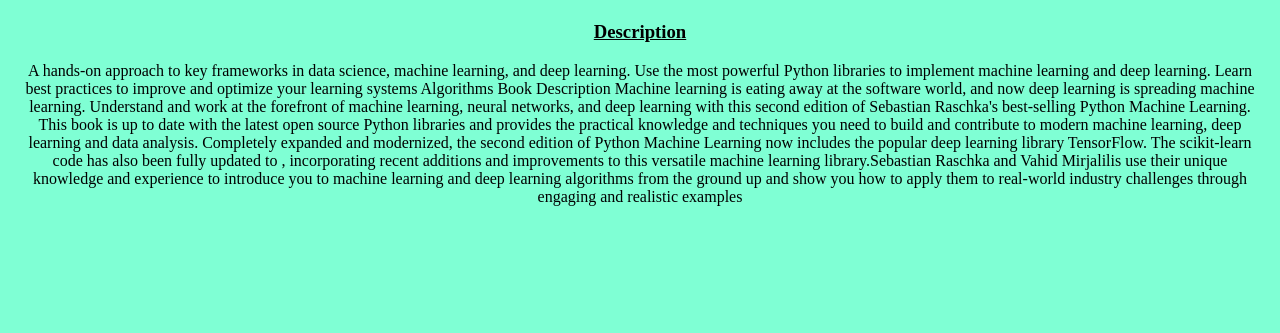
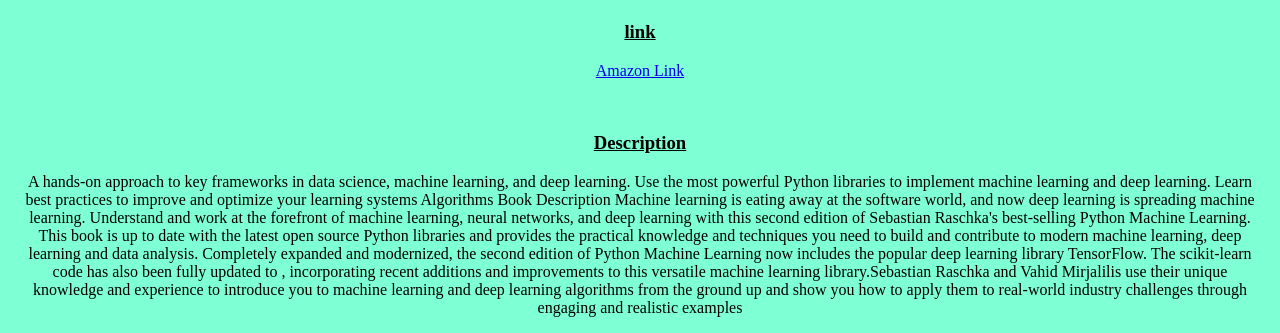
Before and after one commit to antonioshivam/NTSEBOOK, a plain HTML site: page index.html in a window 1280 px wide. Shown: the part 4100-4433 px from the top of the page. Before the commit the page ends 4322 px from the top, so only its background shows below. Drawn offline with Linux system fonts and the light colour scheme.

Commit message:
Update index.html

```diff
--- a/index.html
+++ b/index.html
@@ -89,6 +89,8 @@ Body
 <img src="https://i.ibb.co/6mCpnND/Screenshot-20221107-135725-Chrome.jpg" alt="pic1" class="pic1">
 <img src="https://i.ibb.co/7n6DVnz/Screenshot-20221107-135742-Chrome.jpg" class="pic2" alt="pic2">
 <img src="https://i.ibb.co/163PFwv/Screenshot-20221107-151509-Chrome.jpg" class="pic3" alt="pic3"><br>
+<h3><u>link</u></h3>
+ <p><a href="https://a.co/d/a6du0LS" target="#">Amazon Link</a><p><br>
 <h3><u>Description</u></h3>
 <p>
 A hands-on approach to key frameworks in data science, machine learning, and deep learning. Use the most powerful Python libraries to implement machine learning and deep learning. Learn best practices to improve and optimize your learning systems Algorithms Book Description Machine learning is eating away at the software world, and now deep learning is spreading machine learning. Understand and work at the forefront of machine learning, neural networks, and deep learning with this second edition of Sebastian Raschka's best-selling Python Machine Learning. This book is up to date with the latest open source Python libraries and provides the practical knowledge and techniques you need to build and contribute to modern machine learning, deep learning and data analysis. Completely expanded and modernized, the second edition of Python Machine Learning now includes the popular deep learning library TensorFlow. The scikit-learn code has also been fully updated to , incorporating recent additions and improvements to this versatile machine learning library.Sebastian Raschka and Vahid Mirjalilis use their unique knowledge and experience to introduce you to machine learning and deep learning algorithms from the ground up and show you how to apply them to real-world industry challenges through engaging and realistic examples
```
